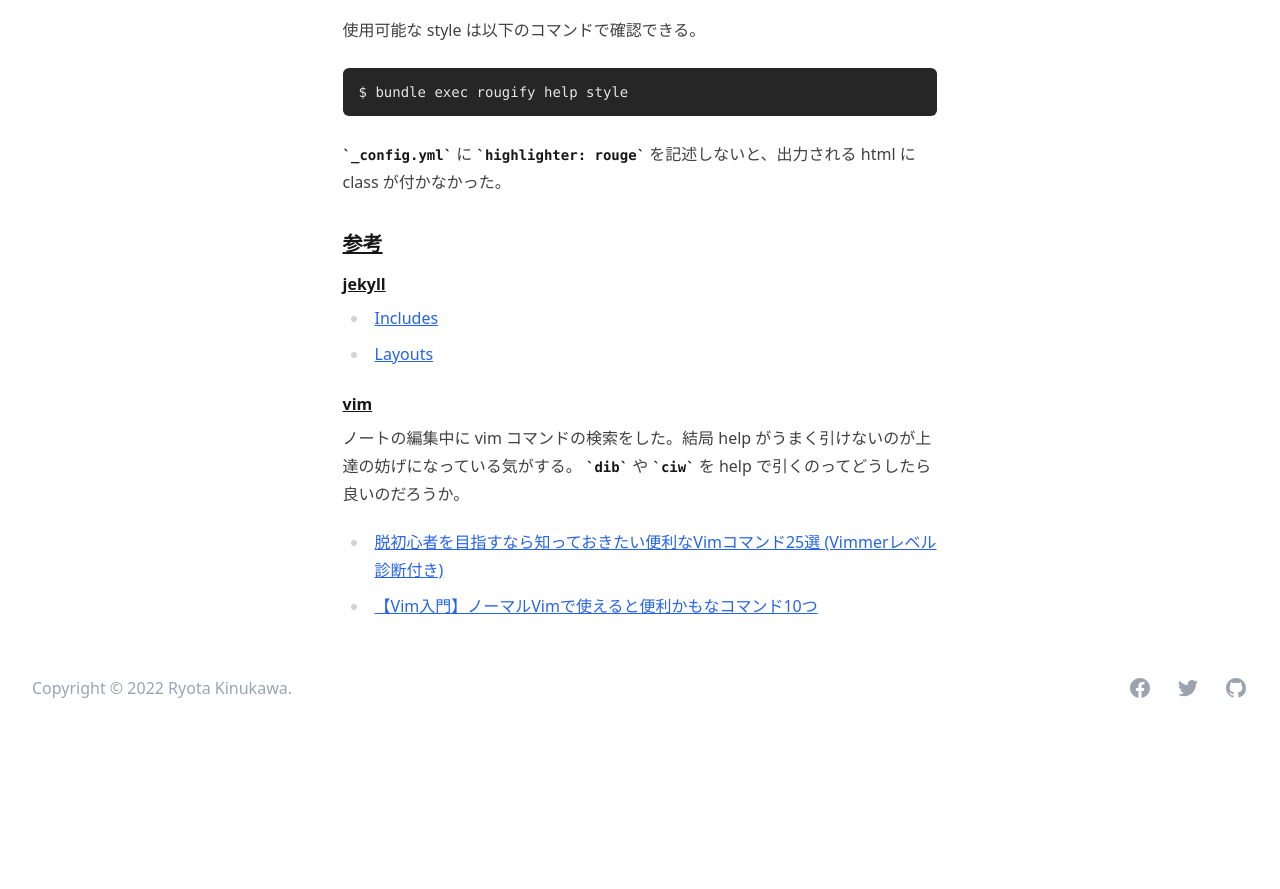
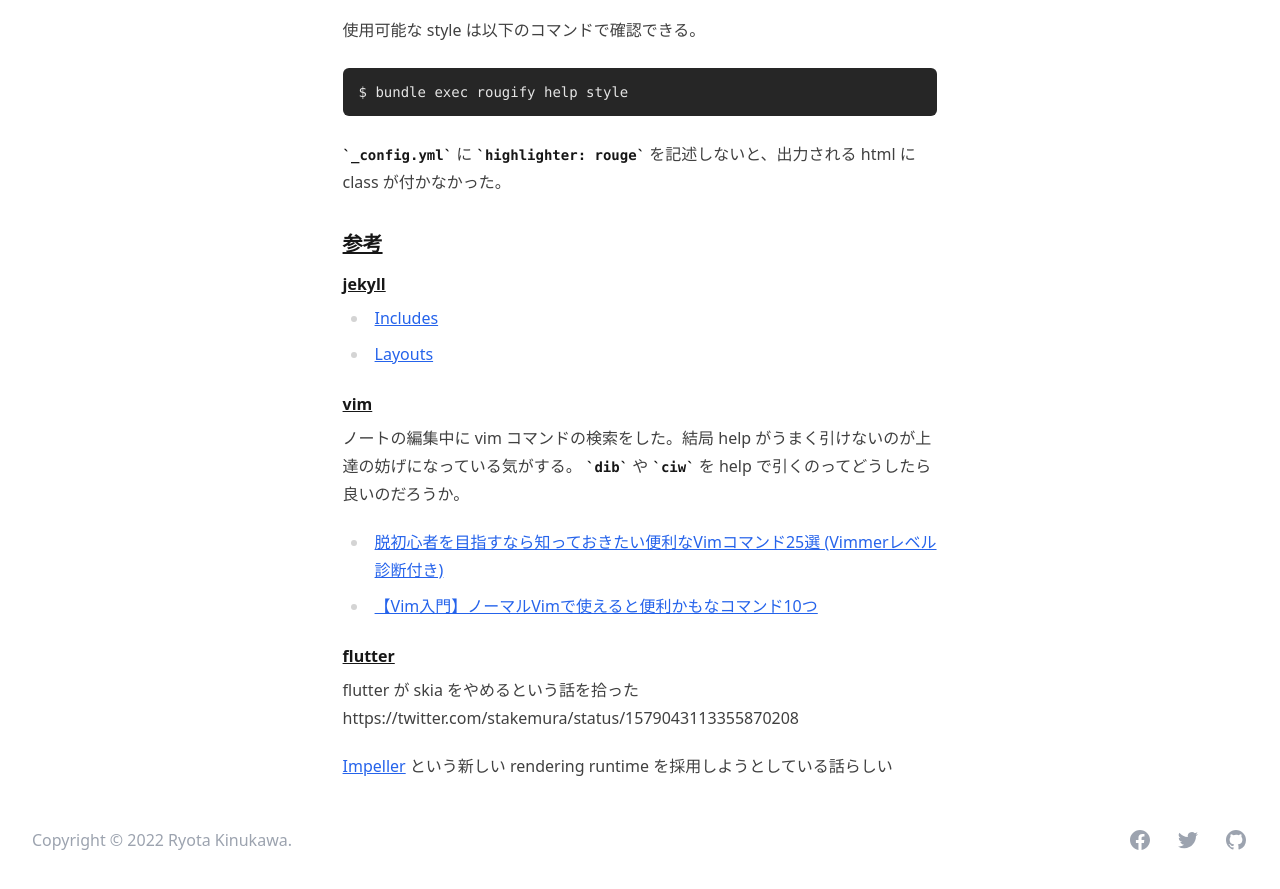
Before and after one commit to pojiro/pojiro.github.io, a Jekyll site: the page built from _posts/2022-10-09-dev-note.md, in a window 1280 px wide and 900 px high, scrolled down 1635 px. Shown: the top 889 px of the window. Built offline with Jekyll 4.4.1, drawn with Linux system fonts in a browser that asks for light colours; some web fonts are replaced; Markdown is read by kramdown in place of the engine named in the settings; before the commit the page ends 2383 px from its top, so only the background shows below that.

Commit message:
update: 2022-10-09

```diff
--- a/_posts/2022-10-09-dev-note.md
+++ b/_posts/2022-10-09-dev-note.md
@@ -1,7 +1,7 @@
 ---
 layout: post
 title:  "2022/10/09"
-categories: jekyll vim tailwind
+categories: jekyll vim tailwind flutter
 ---
 
 2022/10/08 の続きで jekyll のお試しを継続。今日確認したいことは
@@ -79,3 +79,10 @@ $ bundle exec rougify help style
 
 * [脱初心者を目指すなら知っておきたい便利なVimコマンド25選 (Vimmerレベル診断付き)](https://qiita.com/jnchito/items/57ffda5712636a9a1e62)
 * [【Vim入門】ノーマルVimで使えると便利かもなコマンド10つ](https://qiita.com/simeji/items/527478831eb561b06c17)
+
+
+#### flutter
+
+flutter が skia をやめるという話を拾った https://twitter.com/stakemura/status/1579043113355870208
+
+[Impeller](https://github.com/flutter/flutter/wiki/Impeller) という新しい rendering runtime を採用しようとしている話らしい
```
